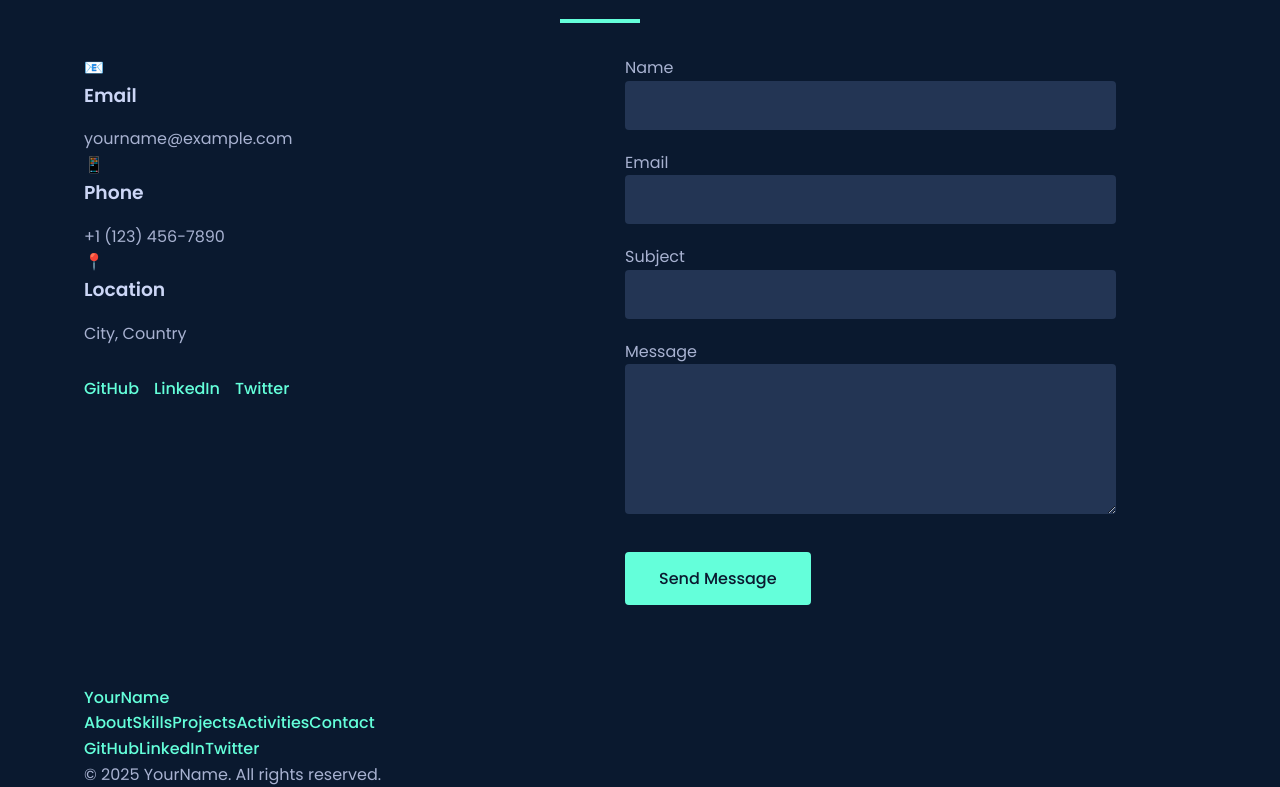
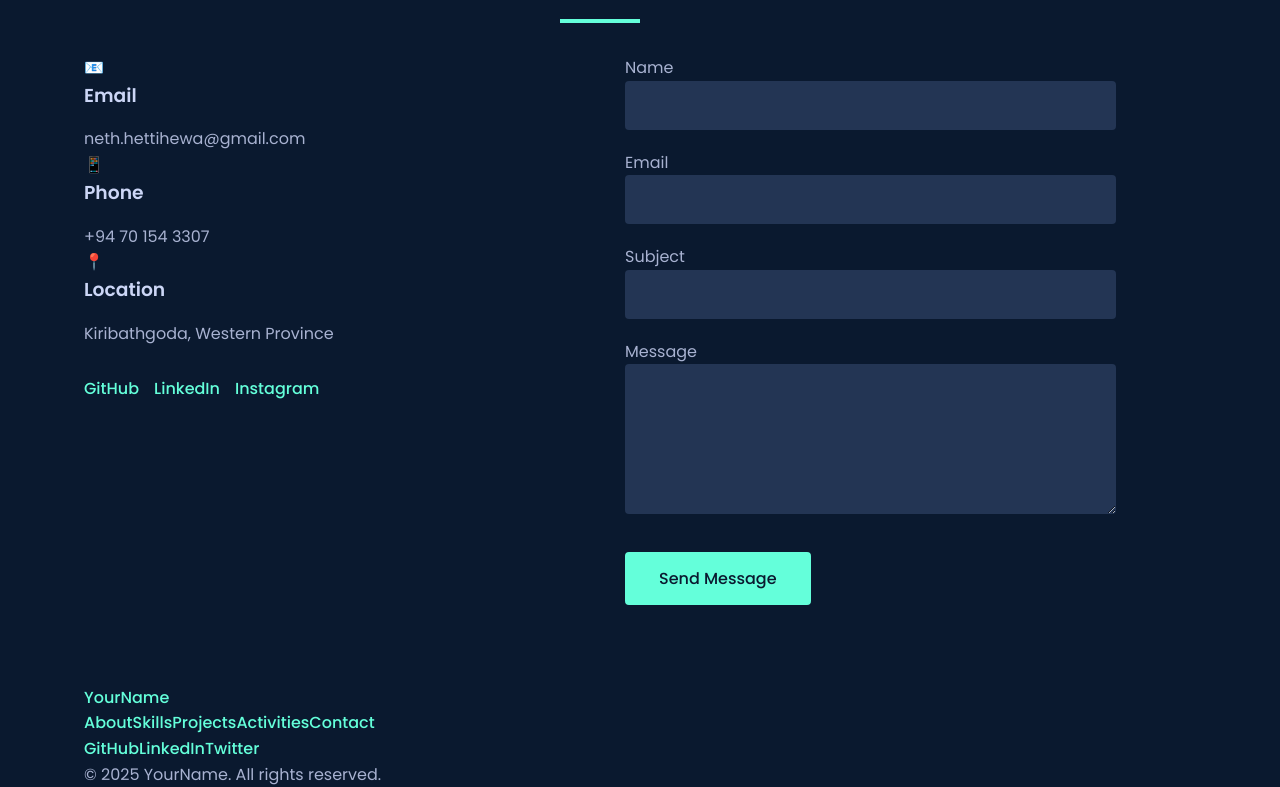
Before and after one commit to NethuDinsara/my-portfolio, a React (Vite) app: page / in a window 1280 px wide. Shown: the part 5758-6545 px from the top of the page. Built offline with nearby package versions, Linux system fonts and the light colour scheme.

Commit message:
Update Contact.jsx

```diff
--- a/src/components/Contact.jsx
+++ b/src/components/Contact.jsx
@@ -40,27 +40,27 @@ const Contact = () => {
               <div className="icon">📧</div>
               <div>
                 <h3>Email</h3>
-                <p>yourname@example.com</p>
+                <p>neth.hettihewa@gmail.com</p>
               </div>
             </div>
             <div className="contact-item">
               <div className="icon">📱</div>
               <div>
                 <h3>Phone</h3>
-                <p>+1 (123) 456-7890</p>
+                <p>+94 70 154 3307</p>
               </div>
             </div>
             <div className="contact-item">
               <div className="icon">📍</div>
               <div>
                 <h3>Location</h3>
-                <p>City, Country</p>
+                <p>Kiribathgoda, Western Province</p>
               </div>
             </div>
             <div className="social-links">
               <a href="#" className="social-icon" aria-label="GitHub">GitHub</a>
               <a href="#" className="social-icon" aria-label="LinkedIn">LinkedIn</a>
-              <a href="#" className="social-icon" aria-label="Twitter">Twitter</a>
+              <a href="#" className="social-icon" aria-label="Instagram">Instagram</a>
             </div>
           </div>
 
```
